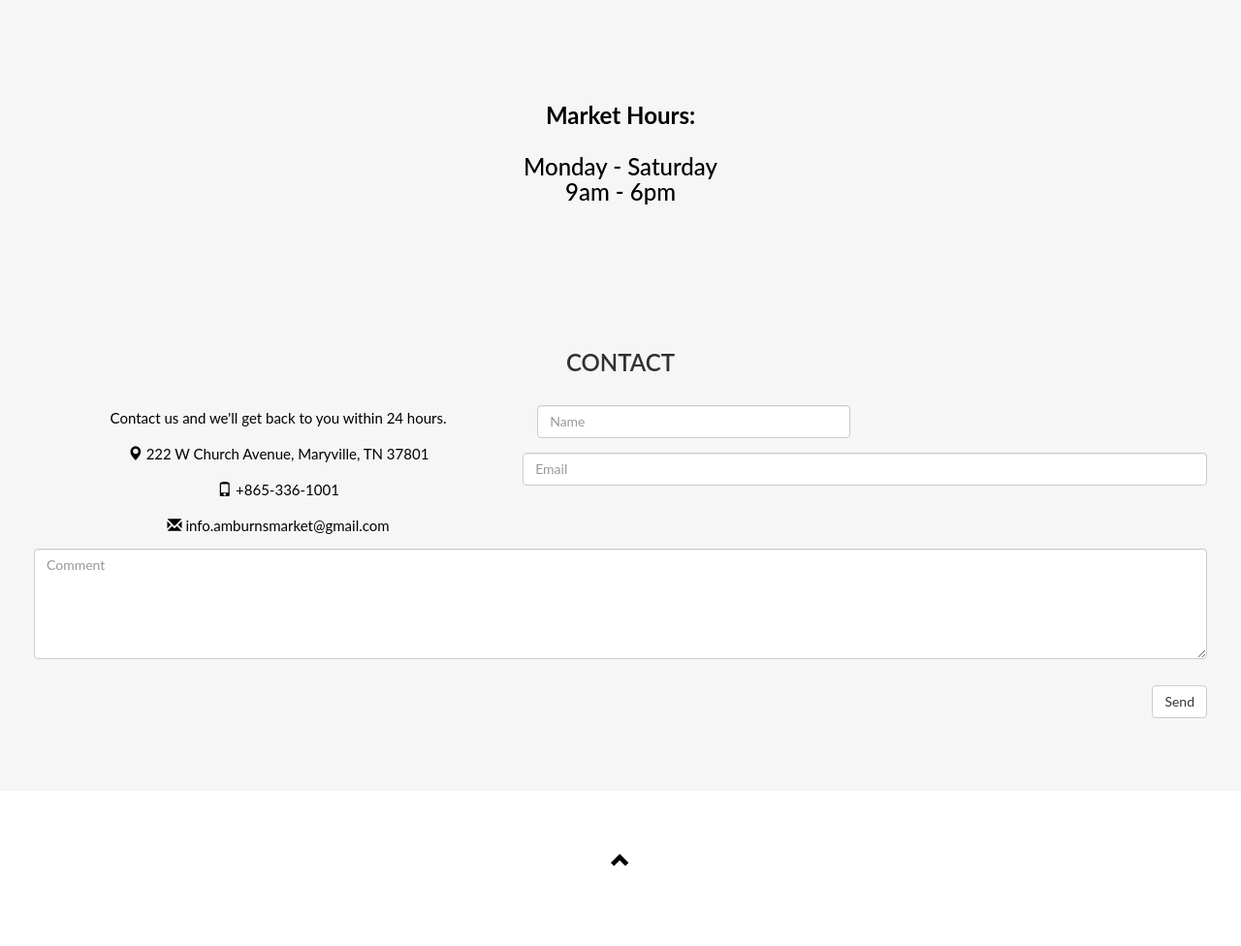
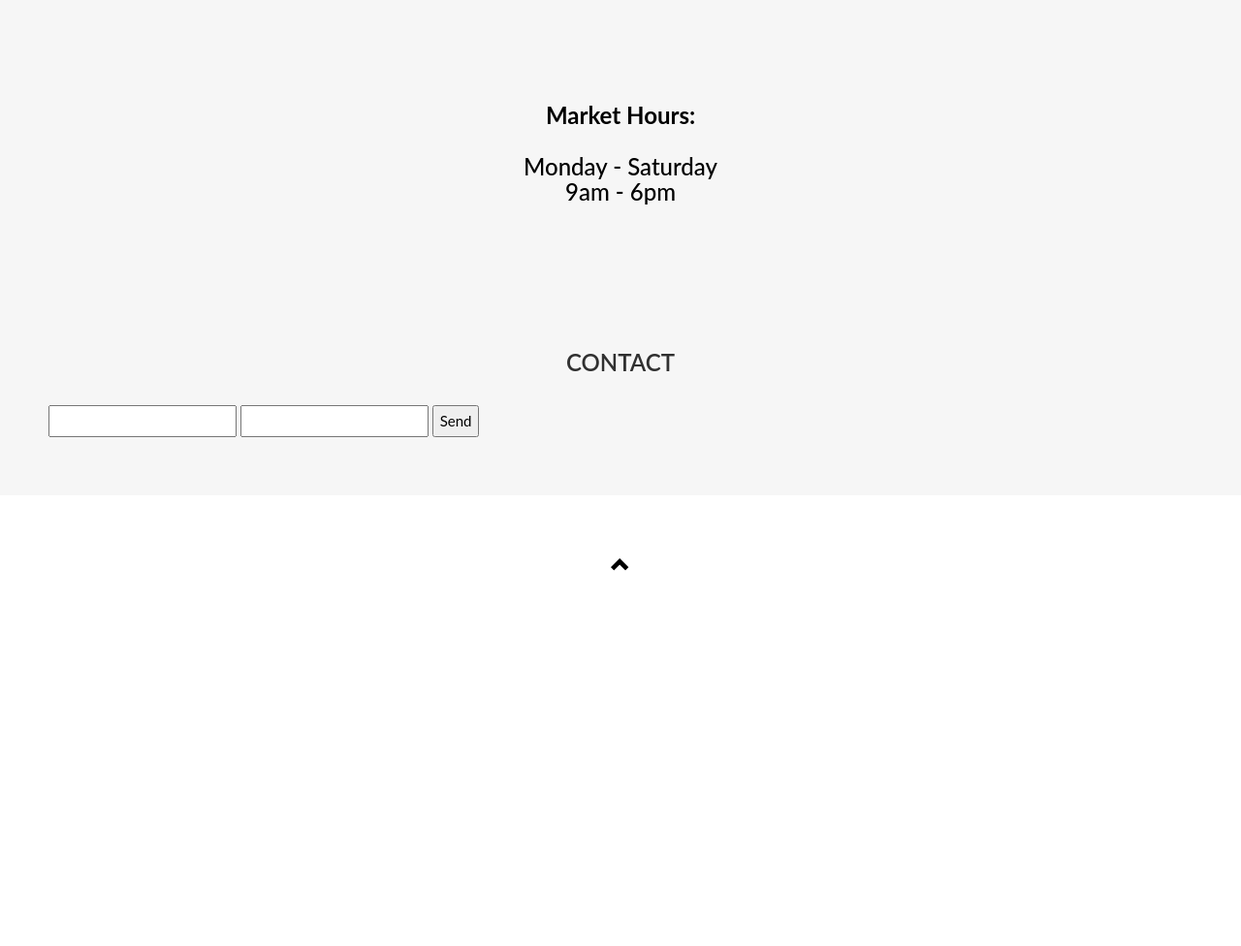
Before and after one commit to pablanothewind/market, a Django app: template myapp/templates/index.html in a window 1280 px wide. Shown: the part 2289-3265 px from the top of the page at 97% size. After the commit the page ends 2878 px from the top, so only its background shows below. Run offline with Django 4.2, Linux system fonts and the light colour scheme; the template is opened without the code that fills it, so the values that code supplies are empty; some libraries are stand-ins or nearby versions.

Commit message:
Update index.html

```diff
--- a/myapp/templates/index.html
+++ b/myapp/templates/index.html
@@ -333,32 +333,11 @@ body {
 <!-- Container (Contact Section) -->
 <div id="contact" class="container-fluid bg-grey">
   <h2 class="text-center">CONTACT</h2>
-  <div class="row">
-    <div class="col-sm-5">
-      <p>Contact us and we'll get back to you within 24 hours.</p>
-      <p><span class="glyphicon glyphicon-map-marker"></span> 222 W Church Avenue, Maryville, TN 37801 </p>
-      <p><span class="glyphicon glyphicon-phone"></span> +865-336-1001</p>
-      <p><span class="glyphicon glyphicon-envelope"></span> info.amburnsmarket@gmail.com </p>
-    </div>
-    <div class="col-sm-7 slideanim">
-      <div class="row">
-        <div class="col-sm-6 form-group">
-            <form action="https://formsubmit.co/info.amburnsmarket@gmail.com" method="POST">
-          <input class="form-control" id="name" name="name" placeholder="Name" type="text" required>
-        </div
-        <div class="col-sm-6 form-group">
-          <input class="form-control" id="email" name="email" placeholder="Email" type="email" required>
-        </div>
-      </div>
-      <textarea class="form-control" id="comments" name="comments" placeholder="Comment" rows="5"></textarea><br>
-      <div class="row">
-        <div class="col-sm-12 form-group">
-          <button class="btn btn-default pull-right" type="submit">Send</button>
-          </form>
-        </div>
-      </div>
-    </div>
-  </div>
+<form action="https://formsubmit.co/info.amburnsmarket@gmail.com" method="POST">
+     <input type="text" name="name" required>
+     <input type="email" name="email" required>
+     <button type="submit">Send</button>
+</form>
 </div>
 
 <!-- Image of location/map
```
